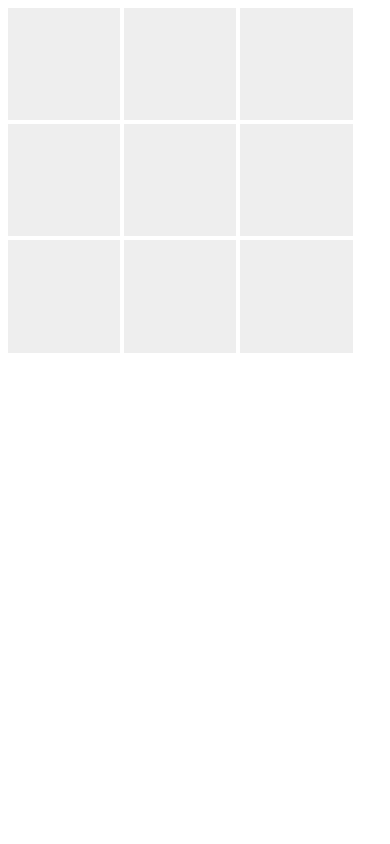
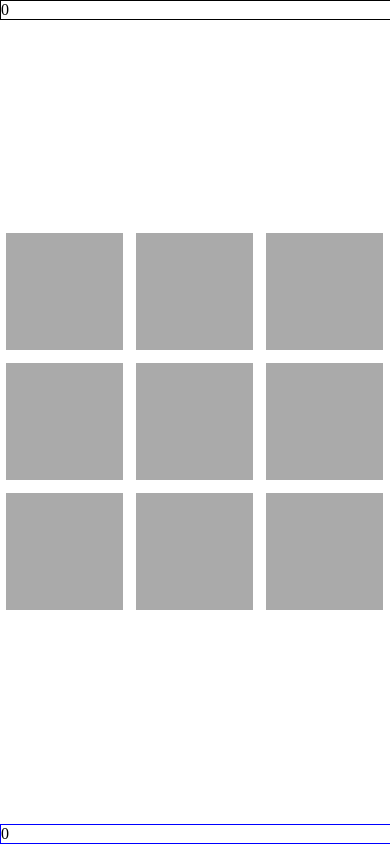
Before and after one commit to makstheimba/tictactoe, a plain HTML site: page index.html in a window 390 px wide. Drawn offline with nearby package versions, Linux system fonts and the light colour scheme.

Commit message:
Responsive grid for the field

```diff
--- a/assets/tictactoe.css
+++ b/assets/tictactoe.css
@@ -1,6 +1,60 @@
+body{
+    margin: 0;
+    width: 100vw;
+}
+.field{
+    width: 100vw;
+    height: 100vw;
+    position: absolute;
+	top:0;
+	bottom: 0;
+	left: 0;
+	right: 0;
+	margin: auto;
+}
 .cell{
-    display: inline-block;
-    background: #eee;
+    position: relative;
+    background: #aaa;
+    float:left;
     width: 30%;
+    margin: 1.66%;
     padding-top: 30%;
 }
+.content{
+    display: flex;
+    justify-content: center;
+    align-items: center;
+    position: absolute;
+    top: 0;
+    height: 80%;
+    width: 80%;
+    margin: 10%;
+    font-family: sans-serif;
+    font-size: 30vw;
+}
+#redP{
+    border: 1px solid black;
+    position: fixed;
+    width: 100vw;
+}
+#blueP{
+    border: 1px solid blue;
+    position: fixed;
+    bottom: 0;
+    width: 100vw;
+}
+@media (orientation: landscape){
+    .field{
+        width: 100vh;
+        height: 100vh;
+    }
+    #redP{
+        left: 0;
+        bottom: 50%;
+    }
+    #blueP{
+        bottom: 50%;
+        left: auto;
+        right: 0;
+    }
+}
--- a/assets/tictactoe.js
+++ b/assets/tictactoe.js
@@ -43,13 +43,14 @@ var tictactoe = function (firstTurn) {
         var i;
         for (i = 0; i < 9; i++) {
             $("#cell"+i).off("click"); //Clear cliks;
+            $("#cell"+i).find(".content").html("");
         }
         field.fill("none");
         $("#P1").html(score.P1);
         $("#P2").html(score.P2);
         for (i = 0; i < 9; i++) {
             $("#cell"+i).on("click", function () {
-                $(this).html(currentTurn);
+                $(this).find(".content").html(currentTurn);
                 $(this).off("click");
                 setValue($(this).attr("id").slice(-1)); // Set value to a chosen place on a field
             });
--- a/index.html
+++ b/index.html
@@ -8,25 +8,41 @@
         <script type = "text/javascript" src = "assets/tictactoe.js"></script>
     </head>
     <body>
-        <div>
-            <!--<div>
-                <div class = "col-xs-6">Player1: <span id = "P1">0</span></div>
-                <div class = "col-xs-6">Player2: <span id = "P2">0</span></div>
-            </div>-->
+        <div id="redP">0</div>
+        <div id="blueP">0</div>
+        <div class="field">
             <div class = "row">
-                <div class = "cell" id = "cell0"></div>
-                <div class = "cell" id = "cell1"></div>
-                <div class = "cell" id = "cell2"></div>
+                <div class = "cell" id = "cell0">
+                    <div class = "content"></div>
+                </div>
+                <div class = "cell" id = "cell1">
+                    <div class = "content"></div>
+                </div>
+                <div class = "cell" id = "cell2">
+                    <div class = "content"></div>
+                </div>
             </div>
             <div class = "row">
-                <div class = "cell" id = "cell3"></div>
-                <div class = "cell" id = "cell4"></div>
-                <div class = "cell" id = "cell5"></div>
+                <div class = "cell" id = "cell3">
+                    <div class = "content"></div>
+                </div>
+                <div class = "cell" id = "cell4">
+                    <div class = "content"></div>
+                </div>
+                <div class = "cell" id = "cell5">
+                    <div class = "content"></div>
+                </div>
             </div>
             <div class = "row">
-                <div class = "cell" id = "cell6"></div>
-                <div class = "cell" id = "cell7"></div>
-                <div class = "cell" id = "cell8"></div>
+                <div class = "cell" id = "cell6">
+                    <div class = "content"></div>
+                </div>
+                <div class = "cell" id = "cell7">
+                    <div class = "content"></div>
+                </div>
+                <div class = "cell" id = "cell8">
+                    <div class = "content"></div>
+                </div>
             </div>
         </div>
     </body>
```
